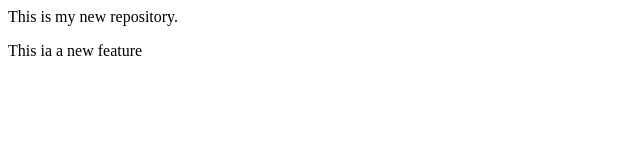
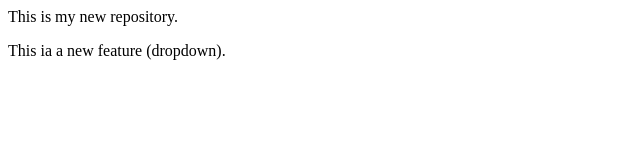
Before and after one commit to Priya6767/localrepo, a plain HTML site: page index.html in a window 1280 px wide. Shown: the full height of the page, 0-640 px from the left. Drawn offline with Linux system fonts and the light colour scheme.

Commit message:
Add dropdown

```diff
--- a/index.html
+++ b/index.html
@@ -1,2 +1,2 @@
 <p>This is my new repository.</p>
-<p>This ia a new feature</p>
+<p>This ia a new feature (dropdown).</p>
```
